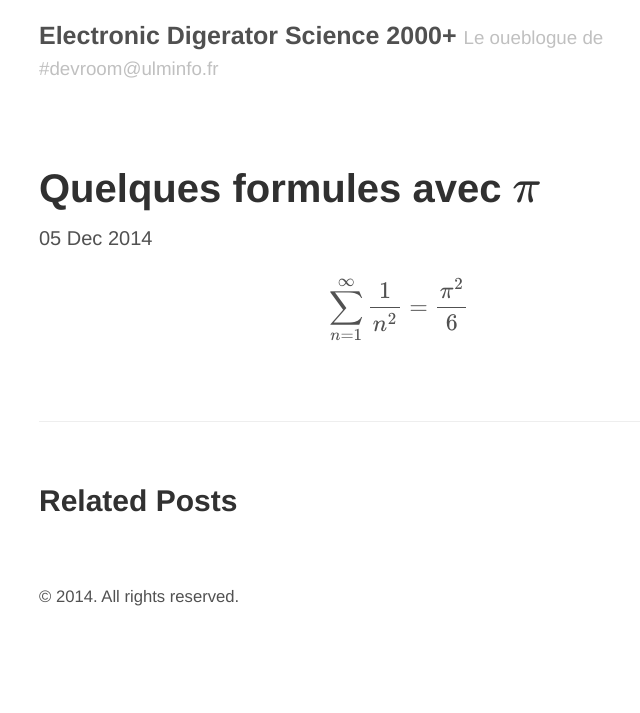
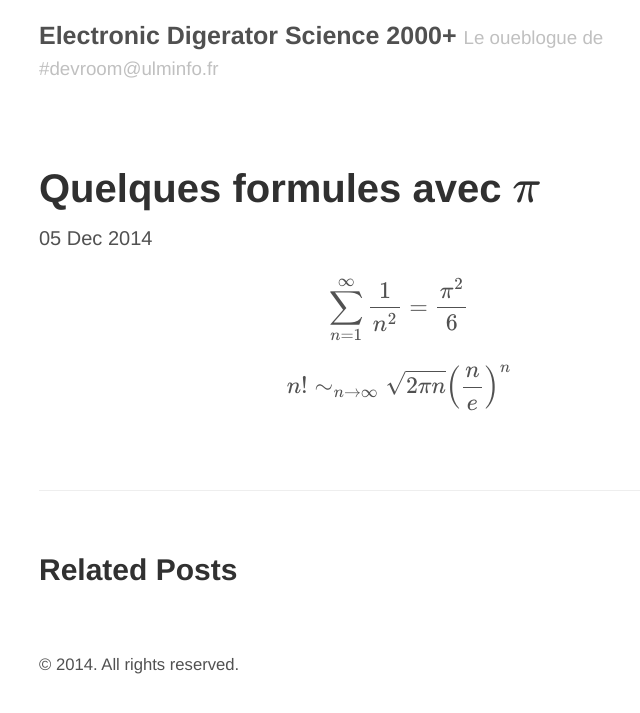
Before and after one commit to electronicdigeratorscience2000plus/electronicdigeratorscience2000plus.github.io, a Jekyll site: the page built from _posts/2014-12-05-hello-world.md, in a window 1280 px wide. Shown: the top 713 px of the page, without its empty margins (241-881 px from the left). Built offline with Jekyll 4.4.1, drawn with Linux system fonts in a browser that asks for light colours; formulas are drawn with MathJax 3.

Commit message:
la formule de stirling

```diff
--- a/_posts/2014-12-05-hello-world.md
+++ b/_posts/2014-12-05-hello-world.md
@@ -4,3 +4,5 @@
 ---
 
 $$ \sum_{n=1}^\infty \frac{1}{n^2} = \frac{\pi^2}{6} $$
+
+$$ n! \sim_{n \to \infty} \sqrt{2\pi n} \left( \frac{n}{e} \right)^n $$
```
